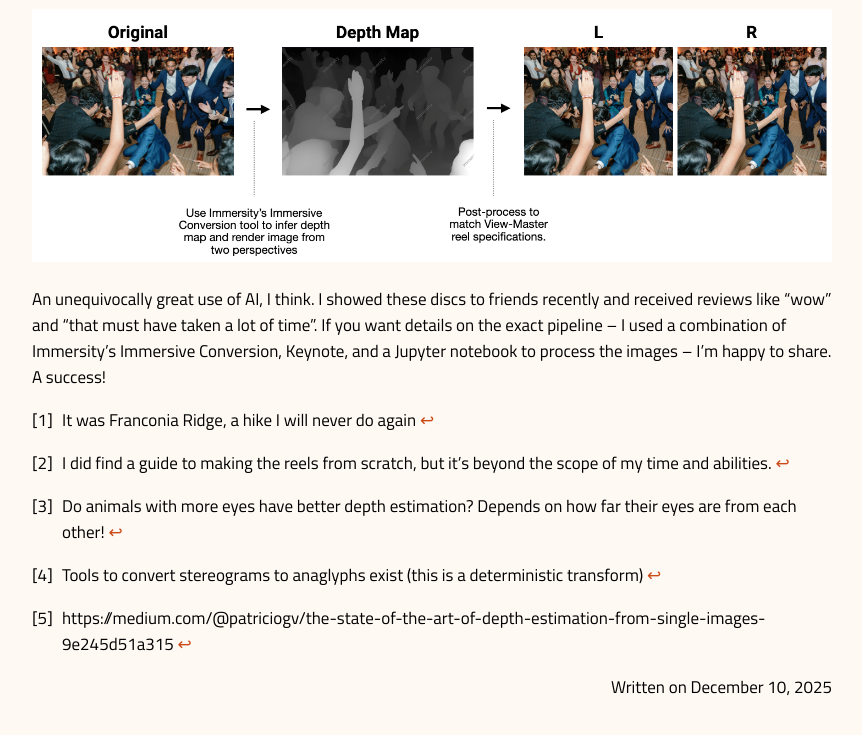
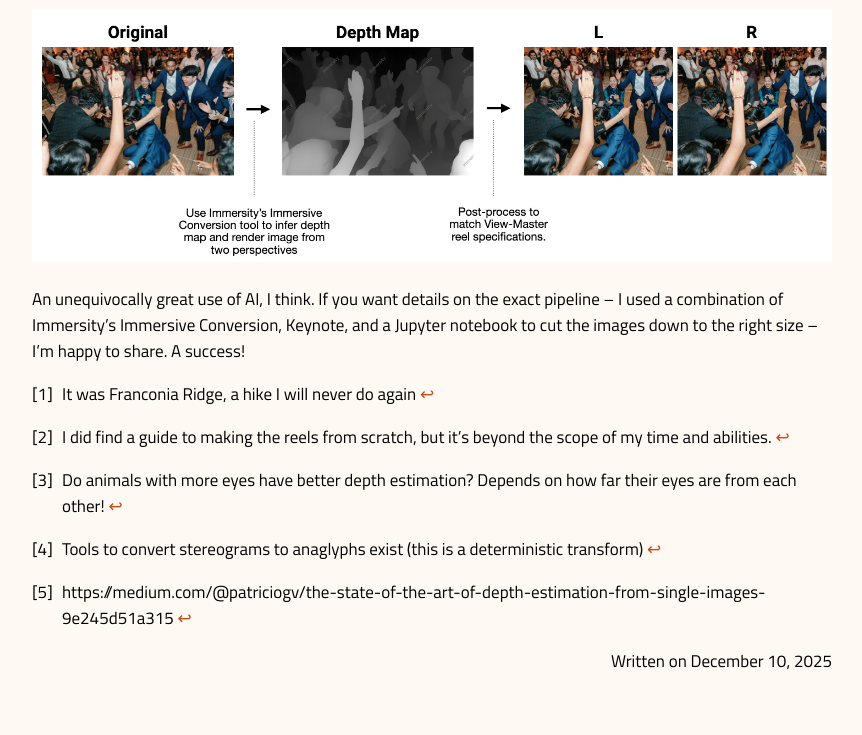
Before and after one commit to dmshanmugam/dmshanmugam.github.io, a Jekyll site: the page built from _posts/2025-12-10-AI-Viewmaster.md, in a window 1280 px wide and 900 px high, scrolled down 1939 px. Shown: the top 735 px of the window, without its empty margins (208-1070 px from the left). Built offline with Jekyll 4.4.1, drawn with Linux system fonts in a browser that asks for light colours; some of the changed text lies outside the part shown.

Commit message:
fixing formatting

```diff
--- a/_posts/2025-12-10-AI-Viewmaster.md
+++ b/_posts/2025-12-10-AI-Viewmaster.md
@@ -19,9 +19,7 @@ To create stereographic left and right pairs of parallel images, a machine learn
 <img src="/assets/images/viewmaster_pipeline.png" alt="ViewMaster example" width="10">
 
 
-An unequivocally great use of AI, I think. I showed these discs to friends recently and received reviews like “wow” and “that must have taken a lot of time”. If you want details on the exact pipeline – I used a combination of Immersity's Immersive Conversion, Keynote, and a Jupyter notebook to process the images –  I’m happy to share. A success!
-
-
+An unequivocally great use of AI, I think. If you want details on the exact pipeline – I used a combination of Immersity's Immersive Conversion, Keynote, and a Jupyter notebook to cut the images down to the right size –  I’m happy to share. A success!
 
 
 [^1]: It was Franconia Ridge, a hike I will never do again
```
Also changed, not shown: other parts of _posts/2025-12-10-AI-Viewmaster.md (+1 -1 lines), _posts/2022-06-08-Captioned-Videos.md (+1 -1 lines), _posts/2025-10-25-NTN.md (+1 -1 lines).
